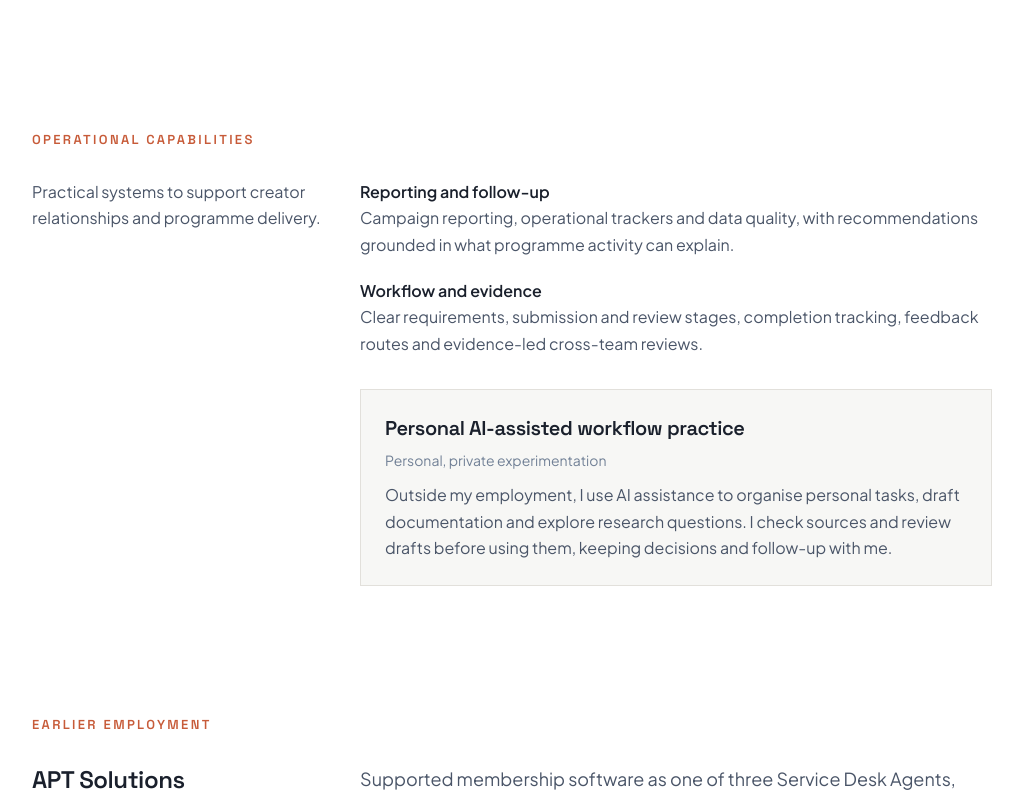
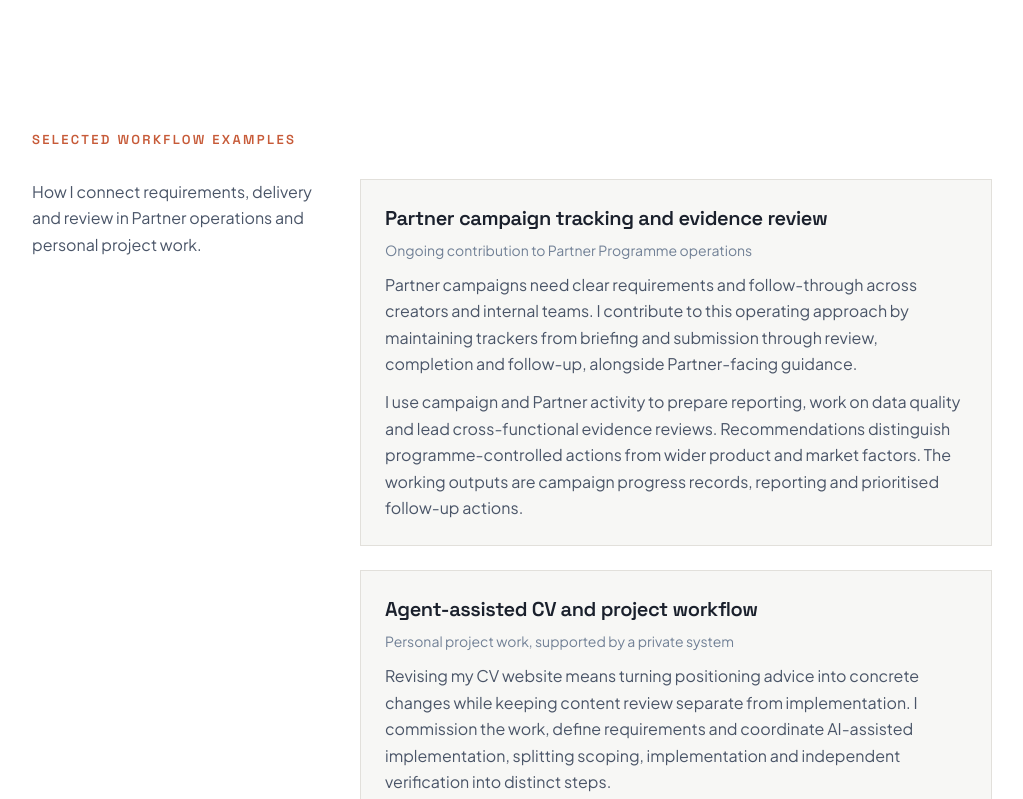
Before and after one commit to DanBennettUK/cv, a Next.js app: page / in a window 1280 px wide. Shown: the part 2001-2800 px from the top of the page, without its empty margins (128-1151 px from the left). Built offline with nearby package versions, Linux system fonts and the light colour scheme.

Commit message:
Ground workflow examples and fix duplicate print selector

```diff
--- a/app/globals.css
+++ b/app/globals.css
@@ -143,7 +143,6 @@ a:focus-visible, button:focus-visible {
 
   .container-main { max-width: none; padding: 0; }
   .grid { display: block; }
-  body { font-size: 10pt; }
   h2, h3, h4 { break-after: avoid; }
   p, li { orphans: 3; widows: 3; }
   .role-cluster, .practice-card { break-inside: avoid; }
@@ -151,6 +150,7 @@ a:focus-visible, button:focus-visible {
   .experience-item .prose { margin-top: 0.75rem; }
 
   body {
+    font-size: 10pt;
     background: white !important;
     color: black !important;
   }
--- a/components/Capabilities.tsx
+++ b/components/Capabilities.tsx
@@ -2,26 +2,27 @@ export default function Capabilities() {
   return (
     <section id="capabilities" aria-labelledby="capabilities-heading" className="py-12 sm:py-16">
       <div className="container-main">
-        <h2 id="capabilities-heading" className="section-title-editorial">Operational capabilities</h2>
+        <h2 id="capabilities-heading" className="section-title-editorial">Selected workflow examples</h2>
         <div className="grid lg:grid-cols-12 gap-6">
           <div className="lg:col-span-4">
-            <p className="text-[var(--text-secondary)]">Practical systems to support creator relationships and programme delivery.</p>
+            <p className="text-[var(--text-secondary)]">How I connect requirements, delivery and review in Partner operations and personal project work.</p>
           </div>
-          <div className="lg:col-span-8">
-            <dl className="space-y-5 text-[var(--text-secondary)]">
-              <div>
-                <dt className="font-semibold text-[var(--text-primary)]">Reporting and follow-up</dt>
-                <dd>Campaign reporting, operational trackers and data quality, with recommendations grounded in what programme activity can explain.</dd>
+          <div className="lg:col-span-8 space-y-6">
+            <article className="practice-card border border-[var(--border)] bg-[var(--bg-secondary)] p-6">
+              <h3 className="headline-display text-xl mb-2">Partner campaign tracking and evidence review</h3>
+              <p className="text-sm text-[var(--text-muted)] mb-3">Ongoing contribution to Partner Programme operations</p>
+              <div className="space-y-3 text-[var(--text-secondary)]">
+                <p>Partner campaigns need clear requirements and follow-through across creators and internal teams. I contribute to this operating approach by maintaining trackers from briefing and submission through review, completion and follow-up, alongside Partner-facing guidance.</p>
+                <p>I use campaign and Partner activity to prepare reporting, work on data quality and lead cross-functional evidence reviews. Recommendations distinguish programme-controlled actions from wider product and market factors. The working outputs are campaign progress records, reporting and prioritised follow-up actions.</p>
               </div>
-              <div>
-                <dt className="font-semibold text-[var(--text-primary)]">Workflow and evidence</dt>
-                <dd>Clear requirements, submission and review stages, completion tracking, feedback routes and evidence-led cross-team reviews.</dd>
+            </article>
+            <article className="practice-card border border-[var(--border)] bg-[var(--bg-secondary)] p-6">
+              <h3 className="headline-display text-xl mb-2">Agent-assisted CV and project workflow</h3>
+              <p className="text-sm text-[var(--text-muted)] mb-3">Personal project work, supported by a private system</p>
+              <div className="space-y-3 text-[var(--text-secondary)]">
+                <p>Revising my CV website means turning positioning advice into concrete changes while keeping content review separate from implementation. I commission the work, define requirements and coordinate AI-assisted implementation, splitting scoping, implementation and independent verification into distinct steps.</p>
+                <p>My private personal system supports task and documentation handovers, with research and coding agents given bounded assignments. The review process checks builds, GitHub changes and deployment state, while I retain approval over publication. For this CV website, the outputs include a reviewable code change, build checks and browser checks before publication.</p>
               </div>
-            </dl>
-            <article className="practice-card mt-8 border border-[var(--border)] bg-[var(--bg-secondary)] p-6">
-              <h3 className="headline-display text-xl mb-2">Personal AI-assisted workflow practice</h3>
-              <p className="text-sm text-[var(--text-muted)] mb-3">Personal, private experimentation</p>
-              <p className="text-[var(--text-secondary)]">Outside my employment, I use AI assistance to organise personal tasks, draft documentation and explore research questions. I check sources and review drafts before using them, keeping decisions and follow-up with me.</p>
             </article>
           </div>
         </div>
--- a/components/Header.tsx
+++ b/components/Header.tsx
@@ -83,7 +83,7 @@ export default function Header({ config }: HeaderProps) {
             {[
               ['profile', 'Profile'],
               ['current-role', 'Current role'],
-              ['capabilities', 'Capabilities'],
+              ['capabilities', 'Workflow examples'],
               ['earlier-employment', 'Earlier employment'],
               ['community', 'Community and events'],
               ['contact', 'Contact'],
```
